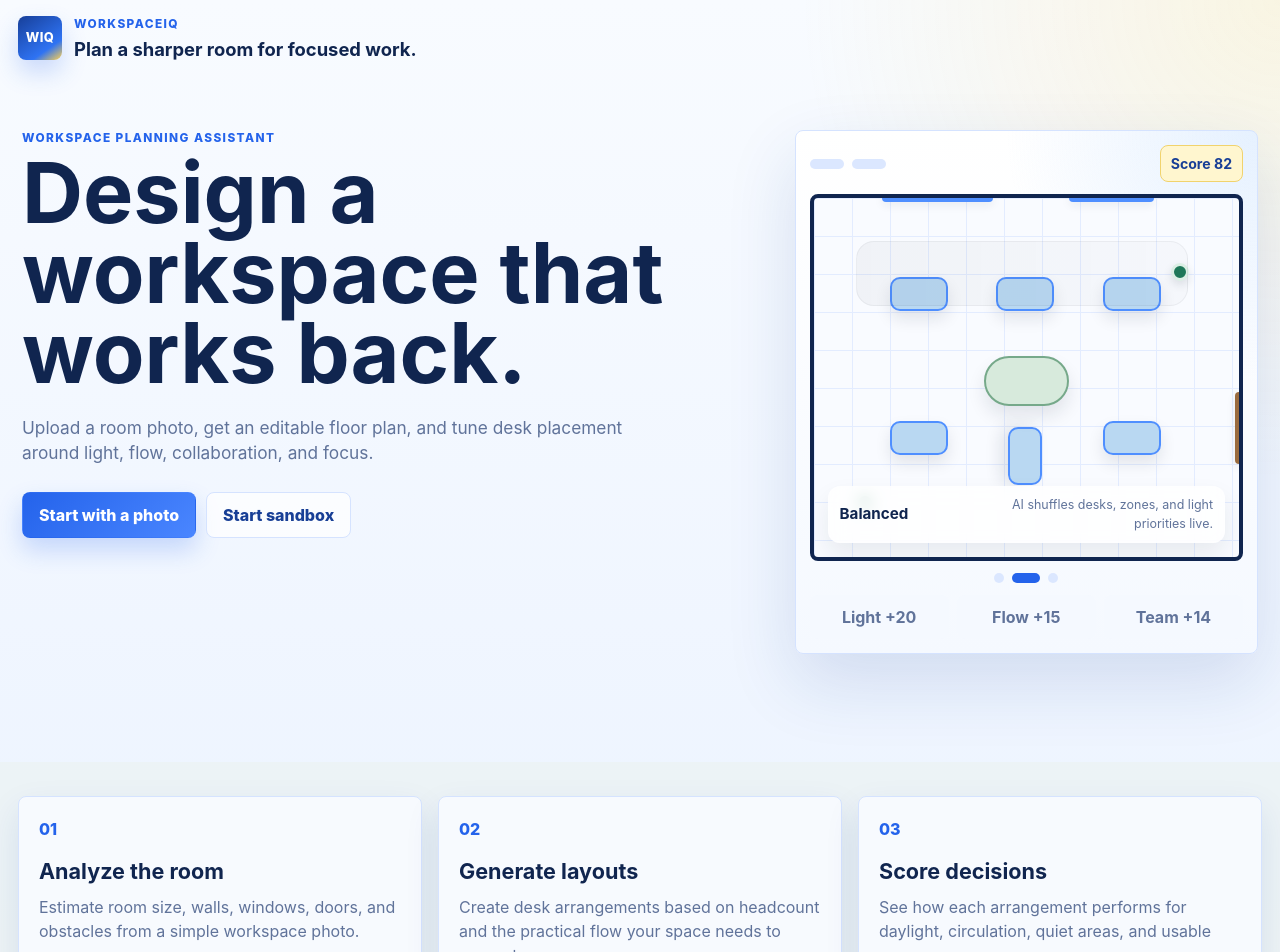
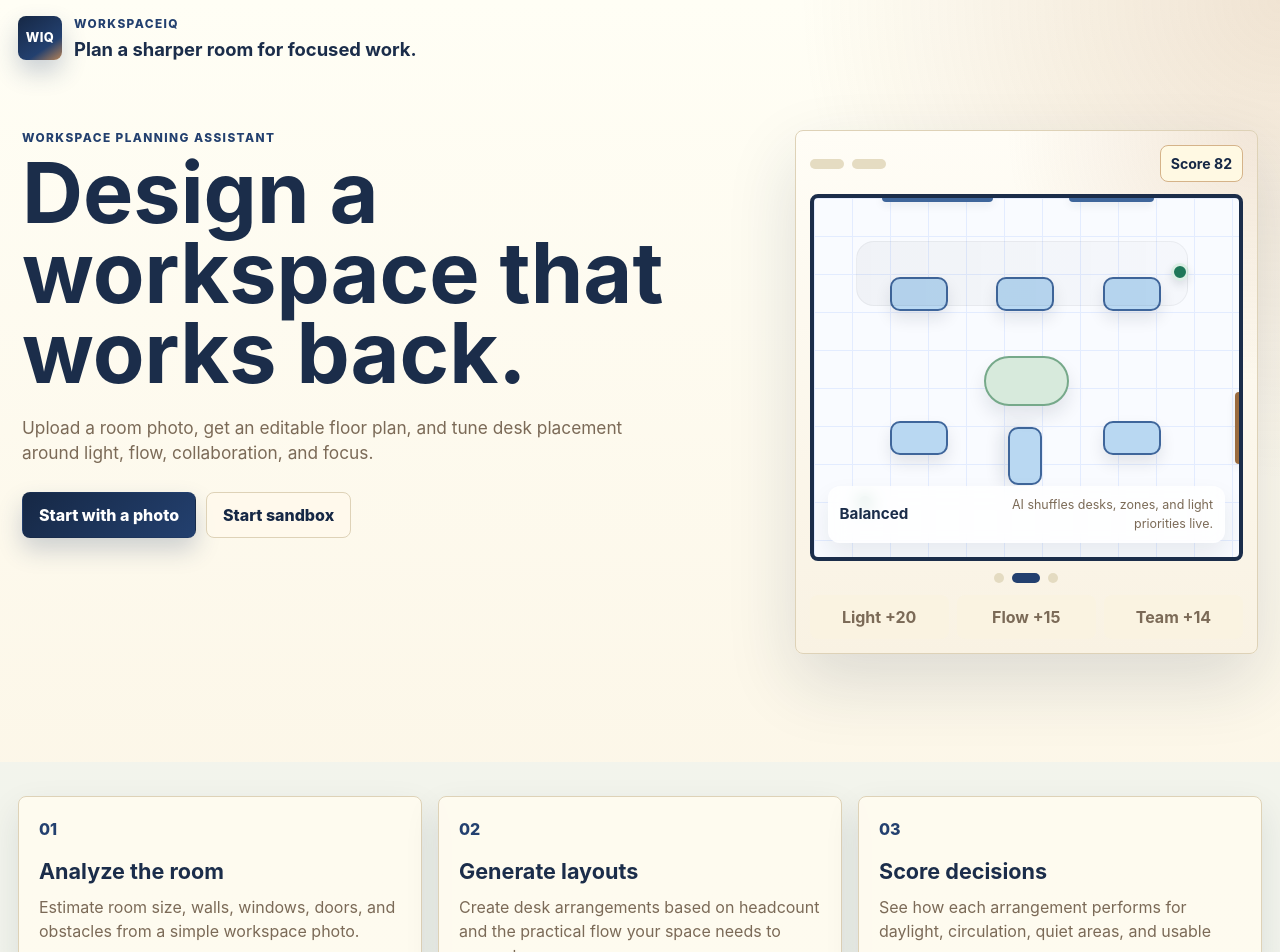
Before and after one commit to taffycheez/SaaSathon-TBD, a Next.js app in the folder FloorPlanToProductivity/workspaceiq/web/: page / in a window 1280 px wide. Shown: the top 952 px of the page. Built offline with nearby package versions, Linux system fonts and the light colour scheme.

Commit message:
Refine WorkspaceIQ web theme

```diff
--- a/FloorPlanToProductivity/workspaceiq/web/app/globals.css
+++ b/FloorPlanToProductivity/workspaceiq/web/app/globals.css
@@ -1,22 +1,22 @@
 :root {
   font-family: Inter, "Segoe UI", system-ui, sans-serif;
-  color: #10254f;
-  background: #eef5ff;
+  color: #1b2d4a;
+  background: #fcf7e5;
   line-height: 1.5;
   font-weight: 400;
-  --accent: #2463eb;
-  --accent-dark: #183f96;
-  --ink: #10254f;
-  --border: #d5e3ff;
-  --panel: #ffffff;
-  --muted: #60739a;
-  --surface: #f5f9ff;
-  --warm: #ffd24f;
-  --warm-soft: #fff6cf;
-  --warm-border: #f1d36d;
-  --blue: #4f8fff;
-  --sky: #e8f0ff;
-  --danger: #b04343;
+  --accent: #23406f;
+  --accent-dark: #162845;
+  --ink: #1b2d4a;
+  --border: #ded2b7;
+  --panel: #fffdf7;
+  --muted: #7b6a57;
+  --surface: #faf3e1;
+  --warm: #b98354;
+  --warm-soft: #fff9e3;
+  --warm-border: #d5b389;
+  --blue: #3f669b;
+  --sky: #eef2e8;
+  --danger: #9b5845;
 }
 
 * {
@@ -30,8 +30,8 @@ body {
   min-height: 100vh;
   scroll-behavior: smooth;
   background:
-    radial-gradient(circle at top right, rgba(255, 210, 79, 0.16), transparent 24%),
-    linear-gradient(180deg, #f8fbff 0%, #edf4ff 56%, #fffdf4 100%);
+    radial-gradient(circle at top right, rgba(185, 131, 84, 0.21), transparent 24%),
+    linear-gradient(180deg, #fffef5 0%, #fcf6e7 56%, #f3f5e8 100%);
 }
 
 body {
@@ -106,8 +106,8 @@ button:disabled {
   display: grid;
   place-items: center;
   border-radius: 8px;
-  background: linear-gradient(145deg, #173f99 0%, #2f73f3 72%, #ffd24f 100%);
-  box-shadow: 0 12px 24px rgba(36, 99, 235, 0.22);
+  background: linear-gradient(145deg, #162845 0%, #23406f 68%, #b98354 100%);
+  box-shadow: 0 12px 24px rgba(35, 64, 111, 0.24);
   color: white;
   font-size: 0.8rem;
   font-weight: 800;
@@ -196,15 +196,15 @@ button:disabled {
 
 .primary-link {
   border: 1px solid transparent;
-  background: linear-gradient(135deg, var(--accent) 0%, #4a86ff 100%);
+  background: linear-gradient(135deg, var(--accent-dark) 0%, var(--accent) 100%);
   color: white;
   cursor: pointer;
-  box-shadow: 0 12px 24px rgba(36, 99, 235, 0.22);
+  box-shadow: 0 12px 24px rgba(35, 64, 111, 0.22);
 }
 
 .secondary-link {
   border: 1px solid var(--border);
-  background: rgba(255, 255, 255, 0.72);
+  background: rgba(255, 250, 237, 0.9);
   color: var(--accent-dark);
   cursor: pointer;
 }
@@ -216,9 +216,9 @@ button:disabled {
   border-radius: 8px;
   padding: 14px;
   background:
-    radial-gradient(circle at top right, rgba(164, 205, 255, 0.28), transparent 36%),
-    linear-gradient(180deg, #ffffff 0%, #f5f9ff 100%);
-  box-shadow: 0 28px 70px rgba(24, 63, 150, 0.14);
+    radial-gradient(circle at top right, rgba(185, 131, 84, 0.18), transparent 36%),
+    linear-gradient(180deg, #fffdf6 0%, #f9f2e3 100%);
+  box-shadow: 0 28px 70px rgba(22, 40, 69, 0.14);
 }
 
 .mini-toolbar,
@@ -237,7 +237,7 @@ button:disabled {
   width: 34px;
   height: 10px;
   border-radius: 999px;
-  background: #dbe7ff;
+  background: #e5dcc2;
 }
 
 .mini-toolbar strong {
@@ -270,7 +270,7 @@ button:disabled {
   left: 50%;
   top: 50%;
   border-radius: 999px;
-  background: radial-gradient(circle, rgba(247, 223, 153, 0.44), rgba(247, 223, 153, 0.18) 38%, rgba(247, 223, 153, 0) 74%);
+  background: radial-gradient(circle, rgba(35, 64, 111, 0.42), rgba(63, 102, 155, 0.2) 38%, rgba(35, 64, 111, 0) 74%);
   filter: blur(16px);
   opacity: 0;
   pointer-events: none;
@@ -406,7 +406,7 @@ button:disabled {
   width: 10px;
   height: 10px;
   border-radius: 999px;
-  background: #dbe7ff;
+  background: #e4dbc1;
   transition: transform 280ms ease, background-color 280ms ease, width 280ms ease;
 }
 
@@ -451,8 +451,8 @@ button:disabled {
   border: 1px solid var(--border);
   border-radius: 8px;
   padding: 20px;
-  background: rgba(248, 251, 255, 0.94);
-  box-shadow: 0 14px 34px rgba(24, 63, 150, 0.1);
+  background: rgba(255, 251, 240, 0.96);
+  box-shadow: 0 14px 34px rgba(22, 40, 69, 0.1);
 }
 
 .feature-section span {
@@ -486,7 +486,7 @@ button:disabled {
   width: 100%;
   padding: 18px 18px 8px;
   border-top: 1px solid var(--border);
-  background: linear-gradient(180deg, rgba(255, 255, 255, 0.52), rgba(237, 244, 255, 0.88));
+  background: linear-gradient(180deg, rgba(255, 251, 240, 0.56), rgba(245, 239, 220, 0.92));
 }
 
 .upload-card,
@@ -496,7 +496,7 @@ button:disabled {
   background: var(--panel);
   border: 1px solid var(--border);
   border-radius: 8px;
-  box-shadow: 0 18px 44px rgba(24, 63, 150, 0.1);
+  box-shadow: 0 18px 44px rgba(22, 40, 69, 0.1);
 }
 
 .upload-card {
@@ -721,9 +721,9 @@ button:disabled {
 }
 
 .primary-button {
-  background: linear-gradient(135deg, var(--accent) 0%, #4a86ff 100%);
+  background: linear-gradient(135deg, var(--accent-dark) 0%, var(--accent) 100%);
   color: white;
-  box-shadow: 0 12px 24px rgba(36, 99, 235, 0.22);
+  box-shadow: 0 12px 24px rgba(35, 64, 111, 0.22);
 }
 
 .secondary-button {
@@ -807,70 +807,27 @@ button:disabled {
   place-items: center;
   font-size: 1.5rem;
   font-weight: 850;
-  background: linear-gradient(135deg, #eef5ff 0%, var(--warm-soft) 100%);
+  background: linear-gradient(135deg, #eef2e9 0%, var(--warm-soft) 100%);
   color: var(--accent-dark);
   border: 1px solid var(--warm-border);
 }
 
 .score-meter {
-  display: grid;
-  grid-template-columns: repeat(10, minmax(0, 1fr));
-  gap: 7px;
   margin-top: 16px;
-  padding: 8px;
-  border-radius: 999px;
-  background: linear-gradient(180deg, rgba(255, 255, 255, 0.96) 0%, rgba(232, 240, 255, 0.92) 100%);
-  border: 1px solid rgba(36, 99, 235, 0.12);
-  box-shadow: inset 0 1px 0 rgba(255, 255, 255, 0.92), 0 10px 22px rgba(24, 63, 150, 0.08);
+  height: 16px;
+  overflow: hidden;
+  border-radius: 4px;
+  background: linear-gradient(180deg, rgba(232, 225, 204, 0.96) 0%, rgba(215, 205, 181, 0.94) 100%);
+  border: 1px solid rgba(35, 64, 111, 0.12);
+  box-shadow: inset 0 1px 0 rgba(255, 255, 255, 0.72);
 }
 
-.score-meter span {
-  position: relative;
-  height: 14px;
-  border-radius: 999px;
-  background: linear-gradient(180deg, rgba(219, 231, 255, 0.95) 0%, rgba(199, 216, 247, 0.94) 100%);
-  box-shadow: inset 0 1px 2px rgba(255, 255, 255, 0.82), inset 0 -1px 0 rgba(97, 128, 188, 0.12);
-  overflow: hidden;
-}
-
-.score-meter span::after {
-  content: "";
-  position: absolute;
-  inset: 1px 18% auto 18%;
-  height: 40%;
-  border-radius: 999px;
-  background: rgba(255, 255, 255, 0.42);
-}
-
-.score-meter span.active {
-  border: 1px solid rgba(255, 255, 255, 0.3);
-  box-shadow: inset 0 1px 0 rgba(255, 255, 255, 0.36), 0 4px 10px rgba(36, 99, 235, 0.16);
-}
-
-.score-meter span.active:nth-child(1),
-.score-meter span.active:nth-child(2) {
-  background: linear-gradient(180deg, #4f8fff 0%, #2e68eb 100%);
-}
-
-.score-meter span.active:nth-child(3),
-.score-meter span.active:nth-child(4) {
-  background: linear-gradient(180deg, #69a1ff 0%, #3f79eb 100%);
-}
-
-.score-meter span.active:nth-child(5),
-.score-meter span.active:nth-child(6) {
-  background: linear-gradient(180deg, #83b3ff 0%, #568eee 100%);
-}
-
-.score-meter span.active:nth-child(7),
-.score-meter span.active:nth-child(8) {
-  background: linear-gradient(180deg, #a2c4ff 0%, #6da2f0 100%);
-}
-
-.score-meter span.active:nth-child(9),
-.score-meter span.active:nth-child(10) {
-  background: linear-gradient(180deg, #ffe07b 0%, #f4be38 100%);
-  box-shadow: inset 0 1px 0 rgba(255, 255, 255, 0.42), 0 4px 10px rgba(241, 189, 55, 0.22);
+.score-meter-fill {
+  height: 100%;
+  min-width: 0;
+  background: var(--accent);
+  box-shadow: inset 0 1px 0 rgba(255, 255, 255, 0.18);
+  transition: width 220ms ease;
 }
 
 .score-list {
@@ -931,8 +888,8 @@ button:disabled {
   border: 1px solid var(--border);
   border-radius: 16px;
   padding: 22px;
-  background: linear-gradient(180deg, rgba(255, 255, 255, 0.99), rgba(244, 248, 255, 0.98));
-  box-shadow: 0 28px 70px rgba(24, 63, 150, 0.2);
+  background: linear-gradient(180deg, rgba(255, 253, 246, 0.99), rgba(249, 242, 225, 0.98));
+  box-shadow: 0 28px 70px rgba(22, 40, 69, 0.2);
 }
 
 .confirm-modal h2 {
@@ -964,7 +921,7 @@ button:disabled {
   display: grid;
   place-items: center;
   padding: 24px;
-  background: rgba(240, 246, 255, 0.88);
+  background: rgba(250, 245, 229, 0.92);
   backdrop-filter: blur(16px);
 }
 
@@ -973,8 +930,8 @@ button:disabled {
   border: 1px solid var(--border);
   border-radius: 8px;
   padding: 28px;
-  background: linear-gradient(180deg, rgba(255, 255, 255, 0.96), rgba(245, 249, 255, 0.96));
-  box-shadow: 0 24px 70px rgba(24, 63, 150, 0.18);
+  background: linear-gradient(180deg, rgba(255, 253, 246, 0.96), rgba(249, 242, 225, 0.96));
+  box-shadow: 0 24px 70px rgba(22, 40, 69, 0.18);
   text-align: center;
 }
 
@@ -987,9 +944,9 @@ button:disabled {
   border-radius: 8px;
   overflow: hidden;
   background:
-    linear-gradient(#deebff 1px, transparent 1px),
-    linear-gradient(90deg, #deebff 1px, transparent 1px),
-    #f8fbff;
+    linear-gradient(#dfd5ba 1px, transparent 1px),
+    linear-gradient(90deg, #dfd5ba 1px, transparent 1px),
+    #fffbf2;
   background-size: 24px 24px;
 }
 
@@ -1097,11 +1054,11 @@ button:disabled {
 @keyframes pulse-step {
   0%,
   100% {
-    background: #dce8ff;
+    background: #e6dcc4;
   }
 
   50% {
-    background: linear-gradient(135deg, var(--accent) 0%, #4a86ff 100%);
+    background: linear-gradient(135deg, var(--accent-dark) 0%, var(--accent) 100%);
   }
 }
 
--- a/FloorPlanToProductivity/workspaceiq/web/components/ScorePanel.jsx
+++ b/FloorPlanToProductivity/workspaceiq/web/components/ScorePanel.jsx
@@ -6,8 +6,7 @@ export default function ScorePanel({
   isPreviewing = false,
   isLoadingExplanation = false
 }) {
-  const segmentCount = 10;
-  const activeSegments = Math.max(0, Math.min(segmentCount, Math.round(score / 10)));
+  const boundedScore = Math.max(0, Math.min(100, Number(score) || 0));
 
   return (
     <div className="panel-card score-card">
@@ -19,12 +18,7 @@ export default function ScorePanel({
         <div className="score-badge">{score}</div>
       </div>
       <div className="score-meter" aria-hidden="true">
-        {Array.from({ length: segmentCount }).map((_, index) => (
-          <span
-            key={`segment-${index}`}
-            className={index < activeSegments ? "active" : ""}
-          />
-        ))}
+        <div className="score-meter-fill" style={{ width: `${boundedScore}%` }} />
       </div>
 
       <ul className="score-list">
```
